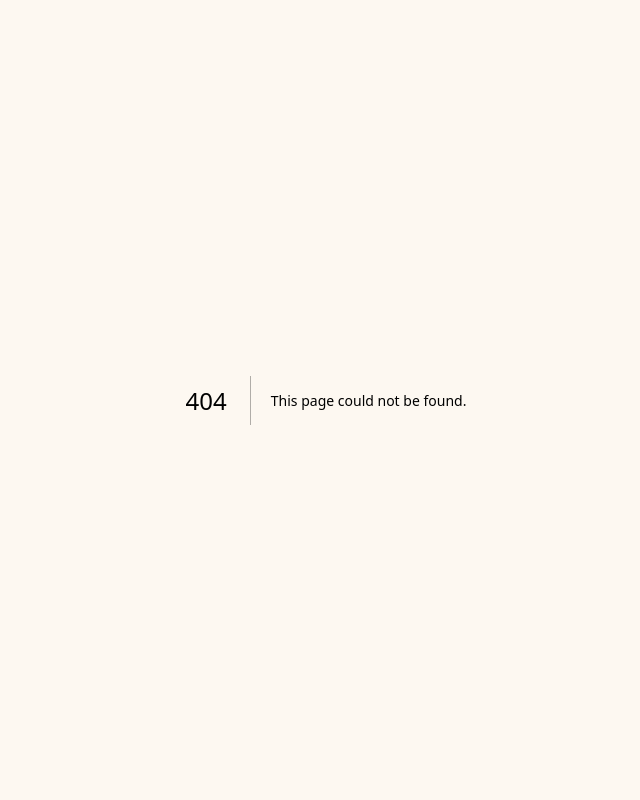
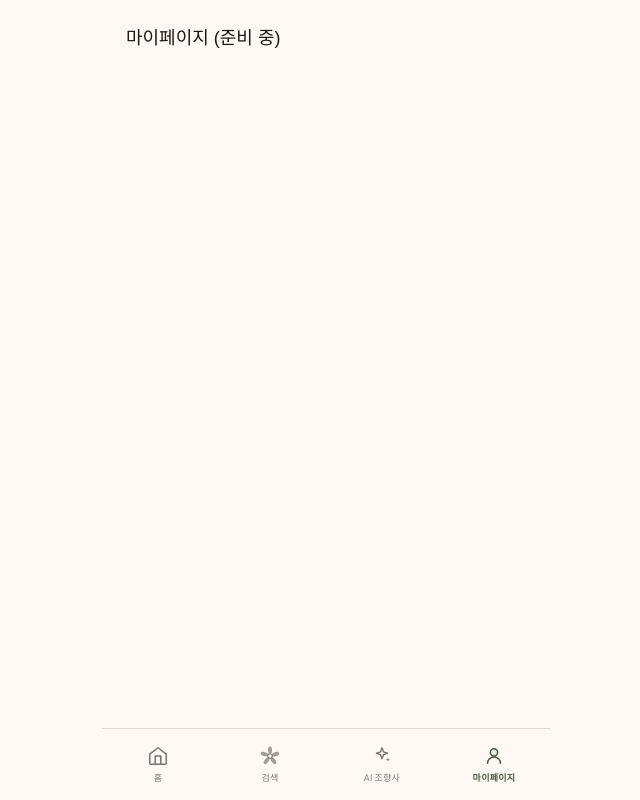
Before and after one commit to HyangDam/Front-End, a Next.js app: page /mypage in a window 1280 px wide. Before the commit this address had no page. Shown: the whole page, without its empty margins (314-954 px from the left). Built offline with nearby package versions, Linux system fonts and the light colour scheme.

Commit message:
feat: 탭 4개 라우트에 임시 placeholder 페이지 추가

```diff
--- /dev/null
+++ b/src/app/(tabs)/ai/page.tsx
@@ -0,0 +1,7 @@
+export default function AiPage() {
+  return (
+    <div className="p-6">
+      <h1 className="font-serif text-lg text-charcoal">AI 조향사 (준비 중)</h1>
+    </div>
+  );
+}
--- /dev/null
+++ b/src/app/(tabs)/home/page.tsx
@@ -0,0 +1,7 @@
+export default function HomePage() {
+  return (
+    <div className="p-6">
+      <h1 className="font-serif text-lg text-charcoal">홈 (준비 중)</h1>
+    </div>
+  );
+}
--- /dev/null
+++ b/src/app/(tabs)/mypage/page.tsx
@@ -0,0 +1,7 @@
+export default function MyPage() {
+  return (
+    <div className="p-6">
+      <h1 className="font-serif text-lg text-charcoal">마이페이지 (준비 중)</h1>
+    </div>
+  );
+}
--- /dev/null
+++ b/src/app/(tabs)/search/page.tsx
@@ -0,0 +1,7 @@
+export default function SearchPage() {
+  return (
+    <div className="p-6">
+      <h1 className="font-serif text-lg text-charcoal">검색 (준비 중)</h1>
+    </div>
+  );
+}
```
